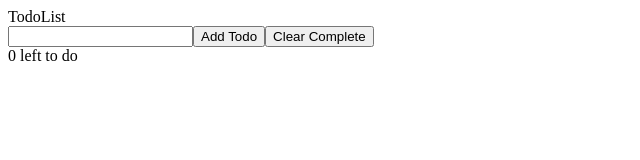
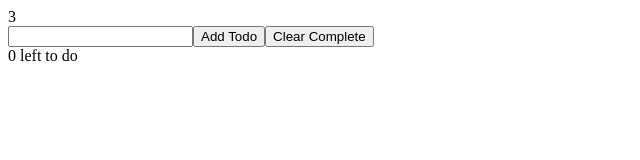
Before and after one commit to marcellpaganini/react-tutorial-02, a React (Create React App) app: page / in a window 1280 px wide. Shown: the top 160 px of the page, without its empty margins (0-640 px from the left). Built offline with nearby package versions, Linux system fonts and the light colour scheme.

Commit message:
State implemented

```diff
--- a/src/App.js
+++ b/src/App.js
@@ -1,10 +1,11 @@
-import React from 'react';
+import React, { useState } from 'react';
 import TodoList from './TodoList';
 
 function App() {
+  const [todos, setTodos] = useState(['Todo 1', 'Todo 2', 'Todo 3'])
   return (
     <>
-      <TodoList />
+      <TodoList todos={todos}/>
       <input type="text" />
       <button>Add Todo</button>
       <button>Clear Complete</button>
--- a/src/TodoList.js
+++ b/src/TodoList.js
@@ -1,7 +1,7 @@
 import React from 'react'
 
-export default function TodoList() {
+export default function TodoList({ todos }) {
   return (
-    <div>TodoList</div>
+    <div>{todos.length}</div>
   )
 }
```
